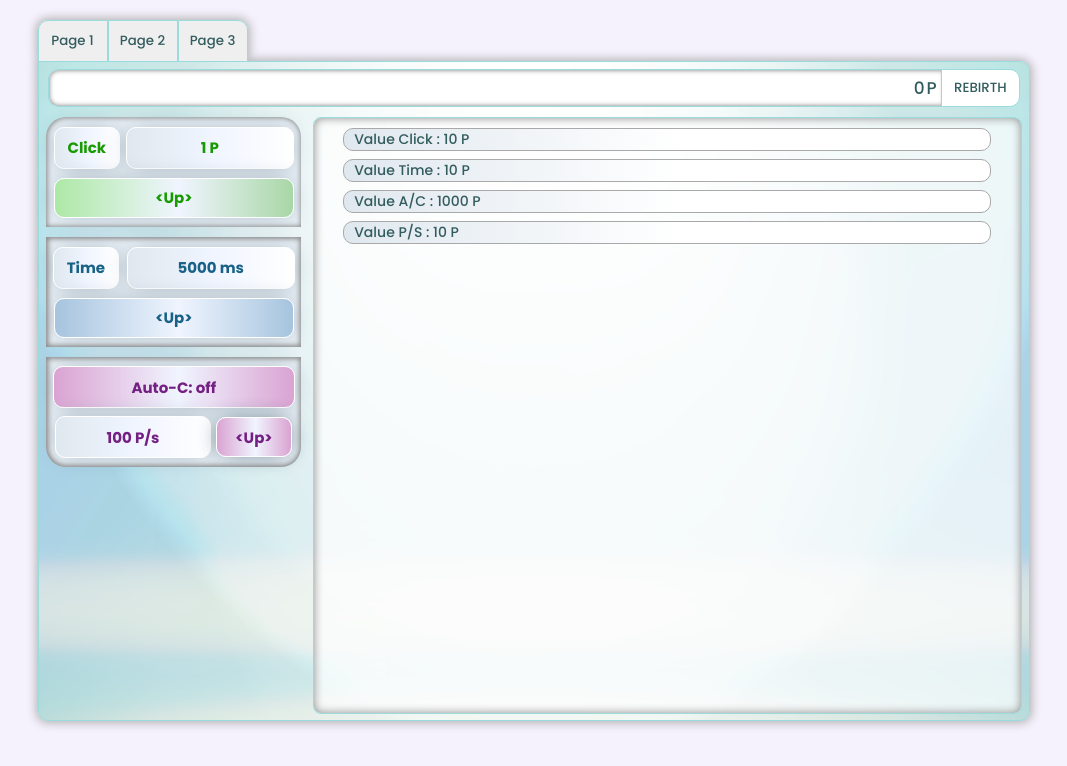
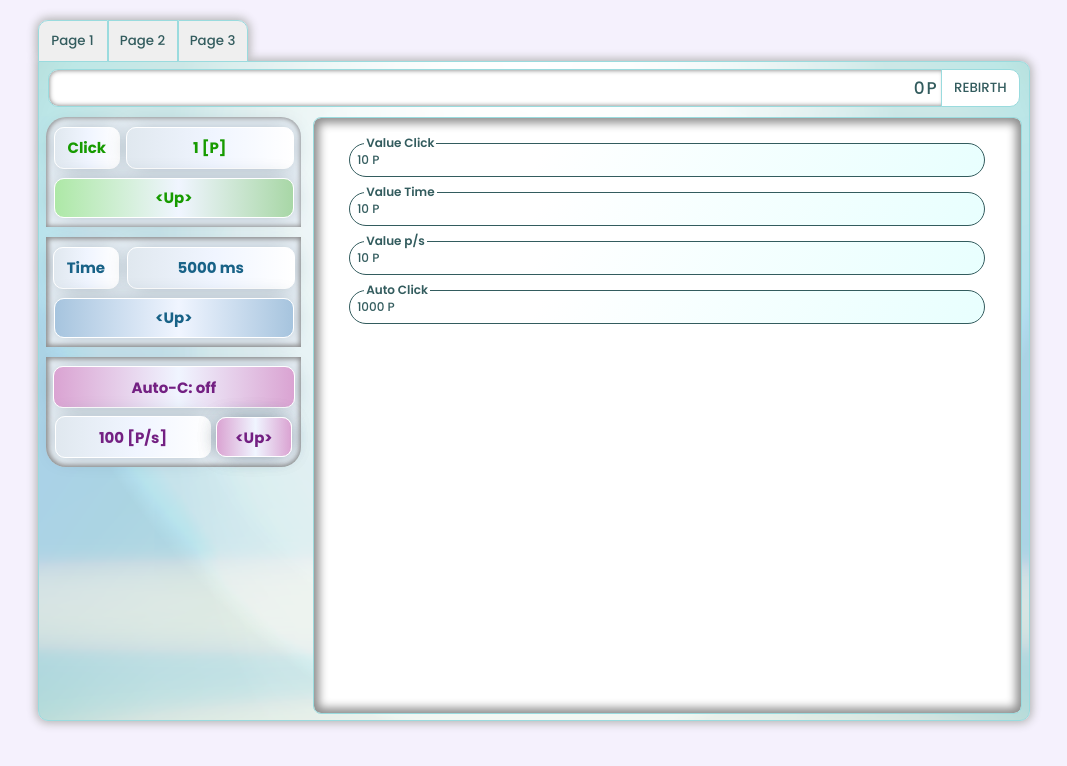
Before and after one commit to Hasstyk228/game_click, a React (Vite) app: page / in a window 1280 px wide. Shown: the top 766 px of the page, without its empty margins (106-1173 px from the left). Built offline with nearby package versions, Linux system fonts and the light colour scheme.

Commit message:
2 version

```diff
--- a/src/App.css
+++ b/src/App.css
@@ -128,8 +128,8 @@ html{
     margin-right: 0px;
     margin: 0px;
     border-radius: 8px;
-    background-color: rgba(255, 255, 255, 0.7);
-    box-shadow: 0px 0px 10px 0px rgb(141, 141, 141) inset;
+    background-color: rgba(255, 255, 255);
+    box-shadow: 0px 0px 10px 5px rgb(141, 141, 141) inset;
     text-align: center;
     font-size: 14px;
     display: flex;
@@ -138,13 +138,20 @@ html{
 }
 
 #b2_click *{
+    margin:0;
+    padding: 0;
+    box-sizing: border-box;
+}
+
+#b2_click div {
+    margin: 20px 0;
+    position: relative;
+    top: 15px;
     width: 90%;
-    border: 1px solid rgb(169, 169, 169);
-    border-radius: 10px;
-    background: linear-gradient(90deg,rgba(224, 232, 239, 1) 0%, rgb(255, 255, 255) 52%);
-    text-align: start;
-    padding-left: 10px;
+    border: 0;
 }
+
+
 
 #b2_click div:first-child{
     margin-top: 10px;
@@ -347,6 +354,59 @@ html{
     margin-top: -10px;
 }
 /*///////////////////////////////////////////////////////////*/
+
+
+#vl_click_div p{
+    border: 1px solid;
+    border-radius: 20px;
+    text-align: start;
+    padding-left: 5px;
+    padding: 7px;
+    font-size: 12px;
+    background: linear-gradient(300deg,rgba(224, 232, 239, 1) 0%, rgb(232, 255, 254) 0%, rgb(255, 255, 255) 70%);
+}
+
+#vl_click_div label {
+    position: absolute;
+    transform: translateY(-50%);
+    top: 0%;
+    left: 15px;
+    pointer-events: none;
+    padding: 0 5px;
+    background-color: rgb(255, 255, 255);
+    border: 0px solid;
+    font-size: 12px;
+    padding: 2px;
+    font-weight: 600;
+}
+
+#vl_click_div2 p{
+    border: 1px solid;
+    border-radius: 20px;
+    text-align: start;
+    padding-left: 5px;
+    padding: 7px;
+    margin-top: -25px;
+    font-size: 12px;
+    background: linear-gradient(300deg,rgba(224, 232, 239, 1) 0%, rgb(232, 255, 254) 0%, rgb(255, 255, 255) 70%);
+}
+
+#vl_click_div2 label {
+    position: absolute;
+    transform: translateY(-165%);
+    top: 0%;
+    left: 15px;
+    pointer-events: none;
+    padding: 0 5px;
+    background-color: rgb(255, 255, 255);
+    border: 0px solid;
+    font-size: 12px;
+    padding: 2px 2px;
+    font-weight: 600;
+}
+
+
+/*///////////////////////////////////////////////////////////*/
 @media only screen and (max-width: 600px) {
     #a{
         margin-left: 4px;
--- a/src/App.jsx
+++ b/src/App.jsx
@@ -1,4 +1,4 @@
-import { useRef , useState } from "react";
+import { useRef , useState , useEffect } from "react";
 import React from 'react';
 import './App.css';
 import './data.js'
@@ -30,9 +30,29 @@ export default function App() {
 
   const [upAuto, setUpAuto] = useState(100);
 
+  const [coords, setCoords] = useState(null);
+
+  const [show, setShow] = useState(true);
+
+
 /*///////////////////////////////////////////////////////*/
 
-  function addPoint () {setPoint(param => param+dimamicPoint) }
+  function addPoint (e) {
+    setPoint(param => param+dimamicPoint)
+
+      const rect = e.currentTarget.getBoundingClientRect();
+      const x = e.clientX - rect.left;
+      const y = e.clientY - rect.top;
+      setCoords({ x, y });
+
+  }
+
+  useEffect(() => {
+    if (coords) {
+      const timer = setTimeout(() => {setCoords(null)}, 4000);
+      return () => clearTimeout(timer);
+    }
+  }, [coords]);
 
   function autoClick () { setPoint(param => param + valueAutoCLick.current) }
 
@@ -41,6 +61,8 @@ export default function App() {
   function upValTime() { setValueTime(param => param*2) }
 
 /*///////////////////////////////////////////////////////*/
+
+
 
   function upgradeAutoClick () {
 
@@ -110,10 +132,46 @@ export default function App() {
 function isActiveAutoClick () {
   if(active=="off")
   {
-    return "Value A/C : 1000 P"
+    return "1000 P"
   } else {
-    return "AutoClick On"
+    return "On"
   }
+}
+
+/*------------------------------------*/
+
+function endText (value) {
+
+  if(value > 0 && value < 1000 )
+  {
+    return format(Math.round(value))
+
+  } else if(value /1000 > 1 && value /1000 < 1000)
+  {
+    return (Math.round(value)/1000).toFixed(1) + " K"
+
+  } else if(value /1000000 > 1 && value /1000000 < 1000)
+  {
+    return (Math.round(value)/1000000).toFixed(1) + " M"
+
+  } else if(value /1000000000 > 1 && value /1000000000 < 1000)
+  {
+    return (Math.round(value)/1000000000).toFixed(1) + " B"
+
+  } else if(value /1000000000000 > 1 && value /1000000000000 < 1000)
+  {
+      return (Math.round(value)/1000000000000).toFixed(1) + " T"
+
+  } else if(value /1000000000000000 > 1 && value /1000000000000000 < 1000)
+  {
+      return (Math.round(value)/1000000000000000).toFixed(1) + " Q"
+
+  } else if(value /1000000000000000000 > 1 && value /1000000000000000000 < 1000)
+  {
+    return (Math.round(value)/1000000000000000000).toFixed(1) + " Q"
+  }
+
+
 }
 
 /*///////////////////////////////////////////////////////*/
@@ -148,7 +206,11 @@ function isActiveAutoClick () {
           <div id="b2_info">
             <div id="b2_i1">
               <div id="b2_i1_1">Click</div>
-              <div id="b2_i1_2">{format(Math.round(dimamicPoint))} P</div>
+              <div id="b2_i1_2" >
+
+                {endText(dimamicPoint)} [P]
+
+                </div>
               <button id="b2_i_btn" onClick={upgradeClick}>{"<"}Up{">"}</button>
             </div>
             <div id="b2_i2">
@@ -158,17 +220,65 @@ function isActiveAutoClick () {
             </div>
             <div id="b2_i3">
               <div id="b2_i3_1" onClick={startAutoClick}>Auto-C: {active}</div>
-              <div id="b2_i3_3">{format(Math.round(upAuto))} P/s</div>
+              <div id="b2_i3_3">
+                {endText(upAuto)} [P/s]
+              </div>
               <div id="b2_div_btn3"><button id="b2_i3_btn" onClick={upgradeAutoClick} >{"<"}Up{">"}</button>
               </div>
             </div>
           </div>
 
           <div id="b2_click" onClick={addPoint}>
-            <div>            Value Click : {format(Math.round(autoPoint))} P</div>
-            <div>Value Time : {format(Math.round(valueTime))} P</div>
-            <div>{isActiveAutoClick()}</div>
-            <div>Value P/S : {format(Math.round(upValAuto))} P</div>
+            <div id="vl_click_div">
+              <p>{format(Math.round(autoPoint))} P</p>
+              <label htmlFor="">Value Click</label>
+            </div>
+
+            <div id="vl_click_div2">
+              <p>{format(Math.round(valueTime))} P</p>
+              <label htmlFor="">Value Time</label>
+            </div>
+
+            <div id="vl_click_div2">
+              <p>{format(Math.round(upValAuto))} P</p>
+              <label htmlFor="">Value p/s</label>
+            </div>
+
+            <div id="vl_click_div2">
+              <p>{isActiveAutoClick()}</p>
+              <label htmlFor="">Auto Click</label>
+            </div>
+
+            <div >
+              {coords && (
+                <div
+                  className="absolute text-red-600 font-bold"
+                  style={{
+                    width:'60px',
+                    height:'60px',
+                    left: coords.x,
+                    top: coords.y,
+                    fontWeight:'800',
+                    transform: 'translate(-90%, -480%)',
+                    display:'flex',
+                    alignItems:'center',
+                    justifyContent:'center',
+                    paddingLeft:"0px",
+                    color:'rgb(195, 133, 0)',
+                    border:'3px solid rgb(199, 136, 0)',
+                    borderRadius:'100px',
+                    background: 'linear-gradient(140deg,rgba(255, 221, 0, 1) 22%, rgb(255, 243, 176) 35%, rgb(255, 251, 182) 38%, rgba(255, 225, 0, 1) 51%, rgba(255, 225, 0, 1) 35%, rgb(254, 247, 170) 58%, rgb(254, 255, 191) 61%, rgba(255, 225, 0, 1) 73%)',
+                    boxShadow: '1px 0px 0px 1px rgb(158, 116, 0)',
+                    fontSize: 'clamp(12px, 3vw, 32px)',
+                    whiteSpace: 'nowrap',
+                    overflow: 'hidden',
+                   // backgroundColor:"rgb(255, 225, 0)",
+                    }}>
+
+                  {"+" + endText(dimamicPoint)}</div> )
+            }
+          </div>
+
           </div>
         </div>
       </div>
```
